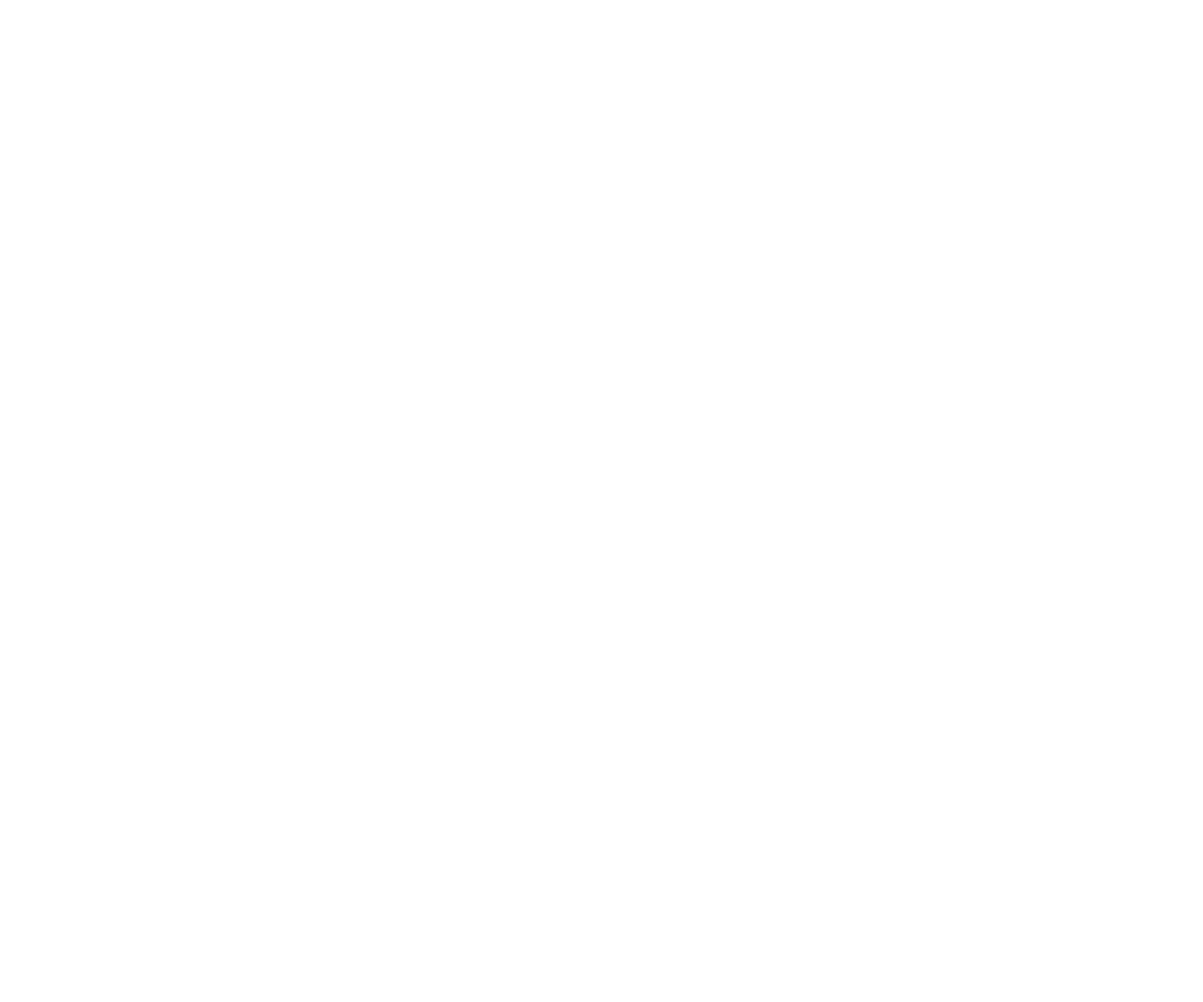
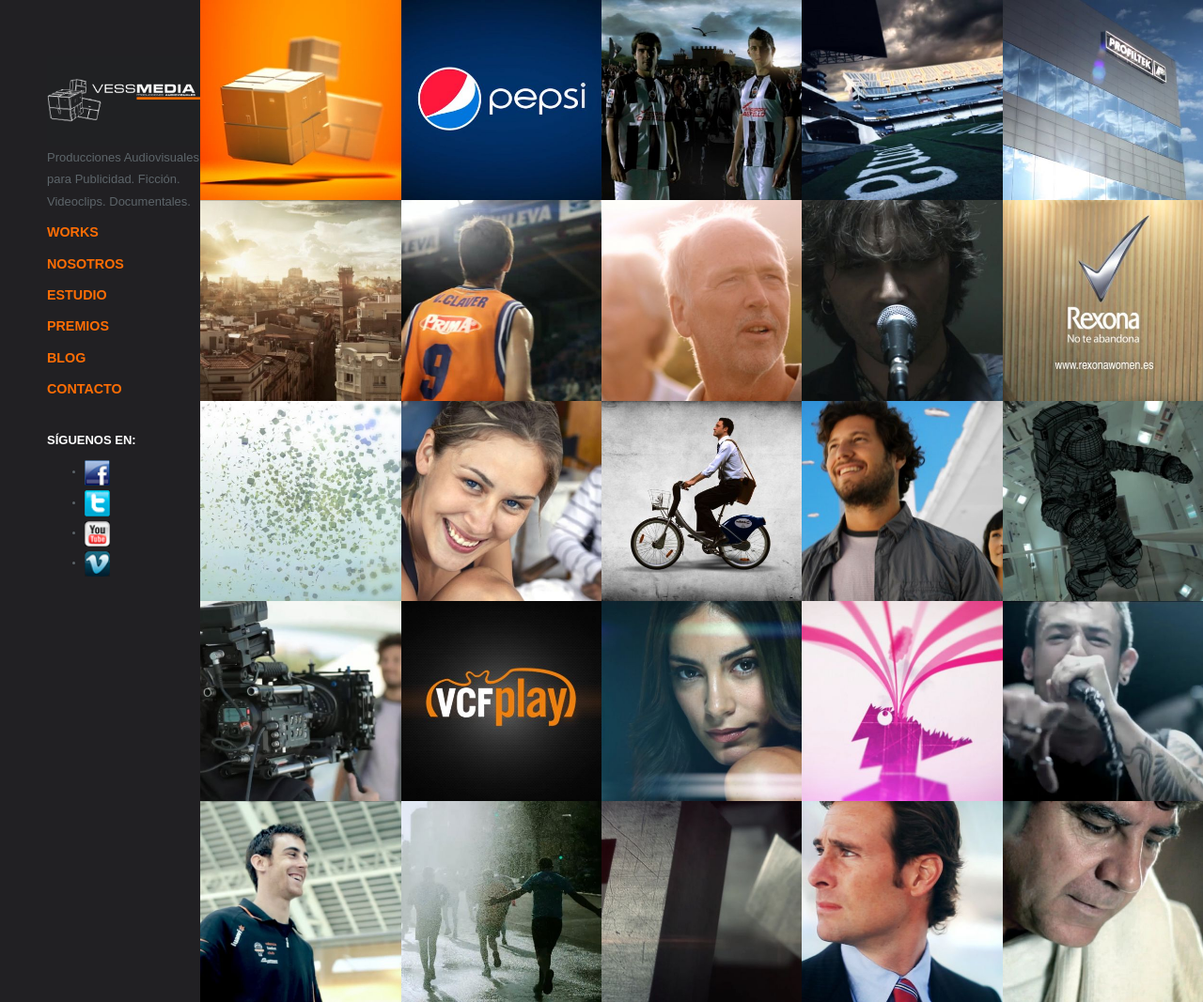
Before and after one commit to AnaRiquelme/vessmedia-, a plain HTML site: page web/index.html in a window 1280 px wide. Shown: the whole page at 94% size. Before the commit the page ends 800 px from the top, so only its background shows below. Drawn offline with nearby package versions, Linux system fonts and the light colour scheme.

Commit message:
vessmedia con solución de Mr. Ruiz

```diff
--- /dev/null
+++ b/web/css/vess.css
@@ -0,0 +1,134 @@
+body{
+	font-family: arial, sans-serif;
+	color: rgb(93,101,106);
+	background-color: rgb(33,32,35);
+	margin-top: 0px; /*No queremos márgenes -esto no suele ser lo habitual-*/
+	margin-right: 0px;
+	font-size: 10px; /*Ponemos el tamaño de fuente en 10px para poder trabajar de manera más comoda con em*/
+}
+
+
+.container{
+	width: 100%;
+}
+
+
+.col-md-2{
+	position: relative;
+	background-color: rgb(253,109,5);
+	z-index: 3;
+	padding: 0px;
+	font-weight: bold;
+	color: white;
+}
+
+.col-md-2>span{
+
+	position: absolute;
+	font-size: 150%;
+	z-index: -1;
+	left: 5%;
+	top: 70%;
+}
+
+.col-md-2 img{
+	width: 100%;
+	max-width: 300%;
+	z-index: 1;
+	opacity: 1;
+	transition: opacity 1.5s;
+	-moz-transition: opacity 1.5s; /* Firefox 4 */
+	-webkit-transition: opacity 1.5s; /* Safari and Chrome */
+	-o-transition: opacity 1.5; /* Opera */
+}
+
+.col-md-2 img:hover{
+	opacity: 0.15;
+}
+
+/*DEFINICIÓN DEL MENÚ LATERAL*/
+/*Creamos el menú lateral que estará fijo independientemente del scroll*/
+#menu_lateral{
+	position: fixed;
+	width: 17%;
+	height: 100%;
+	background-color: rgb(33,32,35);
+	top: 0px;
+	left: 0px;
+}
+
+/*Este será el tamaño del texto dentro de ese 'contenedor' del menú*/
+#menu_lateral p{
+	font-size: small;
+	line-height: 180%;
+}
+
+/*Creamos una zona DENTRO del menú donde introduciremos los contenidos*/
+#informacion{
+	margin-top: 6em;
+	margin-left: 5em;
+}
+
+/*Definimos un tamaño para el logo de la empresa, en este caso 12 veces 10px*/
+#informacion .logo{
+	height: 7.5vw;;
+}
+
+/*El siguiente será el que se vea en el móvil*/
+#menu_lateral2{
+	display:none;
+	position:fixed;
+	z-index:20;
+	height: 18vw;
+	background-color: rgb(33,32,35);
+}
+
+#menu_lateral3{
+	position:static;
+	height: 18vw;
+	background-color: rgb(33,32,35);
+}
+
+
+/*El siguiente será el que se vea en el móvil*/
+#informacion2>img{
+	width: 100%;
+}
+
+/*Listas de derecha e izquierda del menú lateral*/
+.Izquierda a, .Derecha a{
+	font-size: 1.1em;
+	text-decoration: none;
+	color: rgb(253,109,5);
+	font-weight: bold;
+}
+
+.Izquierda {
+	float: left;
+	margin-right: 1.5em;
+}
+
+.Derecha {
+	margin-right: 0.5em;
+}
+
+/*Zona de las redes sociales*/
+
+.redes {
+	clear: both;
+	float: left;
+	margin-top: 2em;
+}
+
+.redes p{
+	font-weight: bold;
+	color: white;
+}
+
+.redes img{
+	width: 50%
+}
+
+.redes li{
+	padding-bottom: 5px;
+}
--- a/web/index.html
+++ b/web/index.html
@@ -1,26 +1,114 @@
 <!DOCTYPE html>
-<!--
-To change this license header, choose License Headers in Project Properties.
-To change this template file, choose Tools | Templates
-and open the template in the editor.
--->
-<html>
+<html lang="es">
   <head>
-        <title>TODO supply a title</title>
-        <meta charset="UTF-8">
-        <meta name="viewport" content="width=device-width">
-        <link rel="stylesheet" href="css/bootstrap.min.css" type="text/css" />
-        <link rel="stylesheet" href="css/estilo.css" type="text/css" />
+    <meta charset="utf-8">
+	<meta name="viewport" content="width=device-width, initial-scale=1.0">
+    <link href="css/bootstrap.min.css" rel="stylesheet">
+    <link href="css/vess.css" rel="stylesheet">
+  </head>
 
-    </head>
 <body>
-        <div class="container"><!-- Marco exterior de la página web-->
-            <div class="header"><!-- Menú -->
+
+	<div class= "visible-xs visible-sm" id="menu_lateral2">
+
+		<div id="informacion2" >
+
+			<img class="img-responsive" src="img/logo-mob.jpg" />
+		</div>
+	</div>
+
+
+	<div class= "visible-xs visible-sm" id="menu_lateral3">
 
 	</div>
-            <div class="images"><!-- Imágenes de la página-->
+
+	<div class= "visible-md visible-lg" id="menu_lateral">
+
+		<div id="informacion" >
+
+			<img class="logo" class="img-responsive" src="img/logo.jpg" />
+			<p>Producciones Audiovisuales para Publicidad. Ficción. Videoclips. Documentales.</p>
+			<div class="Izquierda">
+				<p><a href="#">WORKS</a></p>
+				<p><a href="#">NOSOTROS</a></p>
+				<p><a href="#">ESTUDIO</a></p>
+			</div>
+
+			<div class="Derecha">
+				<p><a href="#">PREMIOS</a></p>
+				<p><a href="#">BLOG</a></p>
+				<p><a href="#">CONTACTO</a></p>
+			</div>
+
+
+			<div class="redes">
+				<p>SÍGUENOS EN:</p>
+					<ul>
+						<li><a href="#"><img src="ico/smFACEBOOK.jpg" alt="Facebook" /></a></li>
+						<li><a href="#"><img src="ico/smTWITTER.jpg" alt="Twitter" /></a></li>
+						<li><a href="#"><img src="ico/smYOUTUBE.jpg" alt="Youtube" /></a></li>
+						<li><a href="#"><img src="ico/smVIMEO.jpg" alt="Vimeo" /></a></li>
+					</ul>
+			</div>
 
 		</div>
+
 	</div>
+
+
+
+<div class="container">
+
+      <div class="row">
+
+        <div class=" col-md-offset-2 col-md-2 col-xs-6 "><span>DEMO REEL Vessmedia 2012</span><img src="img/1.jpg" /></div>
+        <div class="col-md-2 col-xs-6 "><span>NUMBERS</span><img src="img/2.jpg" class="img-responsive" /></div>
+        <div class="col-md-2 col-xs-6"><span>CD CASTELLÓN "La Fortaleza Albinegra"</span><img src="img/3.jpg" class="img-responsive" /></div>
+        <div class="col-md-2 col-xs-6"><span>Plató MESTALLA</span><img src="img/4.jpg" class="img-responsive" /></div>
+        <div class="col-md-2 col-xs-6"><span>PROFILTEK</span><img src="img/5.jpg" class="img-responsive" /></div>
+	<div class="hidden-md hidden-lg col-md-2 col-xs-6"><span>VLC "Una ciudad para perderse"</span><img src="img/21.jpg" class="img-responsive" /></div>
+      </div>
+
+      <div class="row">
+        <div class=" col-md-offset-2 col-md-2 col-xs-6 "><span>MEMORY (Trailer)</span><img src="img/6.jpg" class="img-responsive" /></div>
+        <div class="col-md-2 col-xs-6"><span>PRIMA</span><img src="img/7.jpg" class="img-responsive" /></div>
+        <div class="col-md-2 col-xs-6"><span>VALL DE POP</span><img src="img/8.jpg" class="img-responsive" /></div>
+        <div class="col-md-2 col-xs-6"><span>LOS PERROS DEL BOOGIE - De nada sirve hacerse mayor</span><img src="img/9.jpg" class="img-responsive" /></div>
+        <div class="col-md-2 col-xs-6"><span>REXONA "Tú te mueves, Rexona También"</span><img src="img/10.jpg" class="img-responsive" /></div>
+	<div class="hidden-md hidden-lg col-md-2 col-xs-6"><span>MARATÓN DIVINA PASTORA</span><img src="img/22.jpg" class="img-responsive" /></div>
+      </div>
+
+      <div class="row">
+        <div class=" col-md-offset-2 col-md-2 col-xs-6"><span>DEMO REEL VG</span><img src="img/11.jpg" class="img-responsive" /></div>
+        <div class="col-md-2 col-xs-6"><span>ALCOSSEBRE</span><img src="img/12.jpg" class="img-responsive" /></div>
+        <div class="col-md-2 col-xs-6"><span>VALENBISI</span><img src="img/13.jpg" class="img-responsive" /></div>
+        <div class="col-md-2 col-xs-6"><span>CAC "Esta ciudad es otro mundo"</span>	<img src="img/14.jpg" class="img-responsive" /></div>
+        <div class="col-md-2 col-xs-6"><span>CAC (Compositing + Breakdown)</span><img src="img/15.jpg" class="img-responsive" /></div>
+	<div class="hidden-md hidden-lg col-md-2 col-xs-6"><span>12.500 GRACIAS</span><img src="img/23.jpg" class="img-responsive" /></div>
+      </div>
+
+      <div class="row">
+        <div class=" col-md-offset-2 col-md-2 col-xs-6"><span>CAC (Shooting)</span><img src="img/16.jpg" class="img-responsive" /></div>
+        <div class="col-md-2 col-xs-6"><span>VCFPLAY (Logo)</span><img src="img/17.jpg" class="img-responsive" /></div>
+        <div class="col-md-2 col-xs-6"><span>IMAGIK</span><img src="img/18.jpg" class="img-responsive" /></div>
+        <div class="col-md-2 col-xs-6"><span>DEMO REEL DVILA</span><img src="img/19.jpg" class="img-responsive" /></div>
+        <div class="col-md-2 col-xs-6"><span>EHBOLACORP - Renacer</span><img src="img/20.jpg" class="img-responsive" /></div>
+	<div class="hidden-md hidden-lg col-md-2 col-xs-6"><span>COPA DEL REY</span><img src="img/24.jpg" class="img-responsive" /></div>
+      </div>
+
+      <div class="row">
+        <div class="visible-md visible-lg col-md-offset-2 col-md-2 col-xs-6"><span>VLC "Una ciudad para perderse"</span><img src="img/21.jpg" alt="Logo de la compañía" /></div>
+        <div class="visible-md visible-lg col-md-2 col-xs-6"><span>12.500 GRACIAS</span><img src="img/23.jpg" alt="Logo de la compañía" /></div>
+        <div class="visible-md visible-lg col-md-2 col-xs-6"><span>COPA DEL REY</span><img src="img/24.jpg" alt="Logo de la compañía" /></div>
+        <div class="visible-md visible-lg col-md-2 col-xs-6"><span>MARATÓN DIVINA PASTORA</span><img src="img/22.jpg" class="img-responsive" /></div>
+        <div class="visible-md visible-lg col-md-2 col-xs-6"><span>EUTICO, EN BUSCA DE LOS CAMPOS ELÍSEOS</span><img src="img/25.jpg" class="img-responsive" /></div>
+      </div>
+
+
+</div>
+
+
+    <script src="https://code.jquery.com/jquery-1.10.2.min.js"></script>
+    <script src="js/bootstrap.min.js"></script>
 </body>
 </html>
```
Also changed, not shown: web/index2.html (added, +20 -0 lines), 1 other file. Lines whose indentation alone changed are shown as unchanged.
